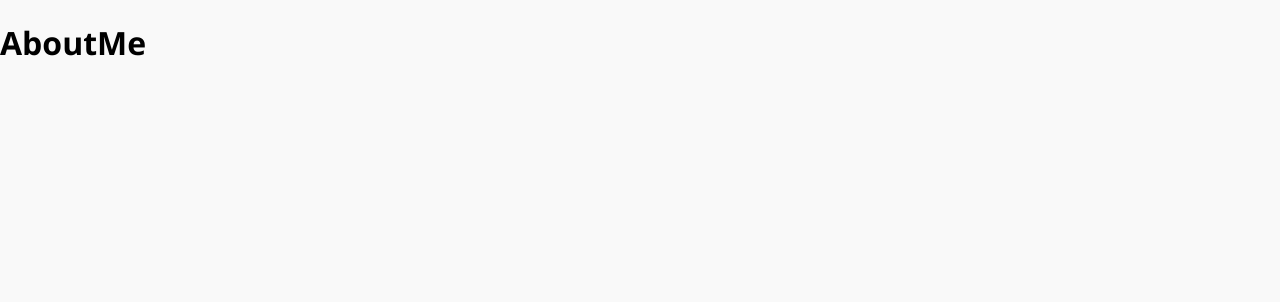
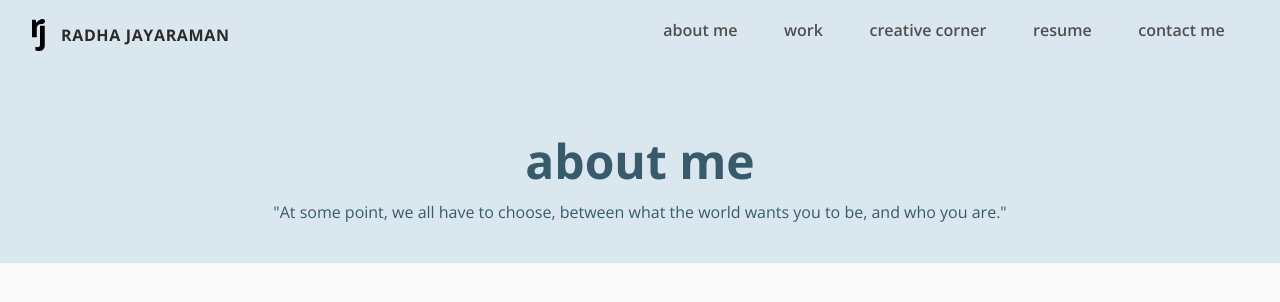
Before and after one commit to jradha11/jradha11.github.io, a React (Create React App) app: page /about_me in a window 1280 px wide. Shown: the top 302 px of the page. Built offline with nearby package versions, Linux system fonts and the light colour scheme; a web font is replaced by a local one.

Commit message:
add header componenet in all containers

```diff
--- a/src/containers/AboutMe.js
+++ b/src/containers/AboutMe.js
@@ -1,9 +1,20 @@
 import React from "react";
 
+/* css imports */
+import "../static/styles/containers/AboutMe.css";
+import "../static/styles/CommonCss.css"
+
+/* local imports */
+import Header from "../components/Header";
+import Navbar from "../components/Navbar";
+import { PAGE_HEADING } from "../utils/AppConstants";
+
 const AboutMe = () => {
+    const header_data = PAGE_HEADING['ABOUT_ME']
     return(
         <div>
-            <h1>AboutMe</h1>
+            <Navbar/>
+            <Header header_data={header_data} />
         </div>
     )
 }
--- a/src/containers/ContactMe.js
+++ b/src/containers/ContactMe.js
@@ -1,9 +1,20 @@
 import React from "react";
 
+/* css imports */
+import "../static/styles/containers/ContactMe.css"
+import "../static/styles/CommonCss.css"
+
+/* local imports */
+import Header from "../components/Header";
+import Navbar from "../components/Navbar";
+import { PAGE_HEADING } from "../utils/AppConstants";
+
 const ContactMe = () => {
+    const header_data = PAGE_HEADING['CONTACT_ME']
     return(
         <div>
-            <h1>ContactMe</h1>
+            <Navbar/>
+            <Header header_data={header_data}/>
         </div>
     )
 }
--- a/src/containers/CreativeCorner.js
+++ b/src/containers/CreativeCorner.js
@@ -1,9 +1,20 @@
 import React from "react";
 
+/* css imports */
+import "../static/styles/containers/CreativeCorner.css"
+import "../static/styles/CommonCss.css"
+
+/* local imports */
+import Header from "../components/Header";
+import Navbar from "../components/Navbar";
+import { PAGE_HEADING } from "../utils/AppConstants";
+
 const CreativeCorner = () => {
+    const header_data = PAGE_HEADING['CREATIVE_CORNER']
     return(
         <div>
-            <h1>CreativeCorner</h1>
+            <Navbar/>
+            <Header header_data={header_data}/>
         </div>
     )
 }
--- a/src/containers/Work.js
+++ b/src/containers/Work.js
@@ -1,9 +1,20 @@
 import React from "react";
 
+/* css imports */
+import "../static/styles/containers/Work.css"
+import "../static/styles/CommonCss.css"
+
+/* local imports */
+import Header from "../components/Header";
+import Navbar from "../components/Navbar";
+import { PAGE_HEADING } from "../utils/AppConstants";
+
 const Work = () => {
+    const header_data = PAGE_HEADING['WORK']
     return(
         <div>
-            <h1>Work</h1>
+            <Navbar/>
+            <Header header_data={header_data}/>
         </div>
     )
 }
```
Also changed, not shown: src/static/styles/containers/AboutMe.css (added), src/static/styles/containers/ContactMe.css (added), src/static/styles/containers/CreativeCorner.css (added), src/static/styles/containers/Work.css (added).
